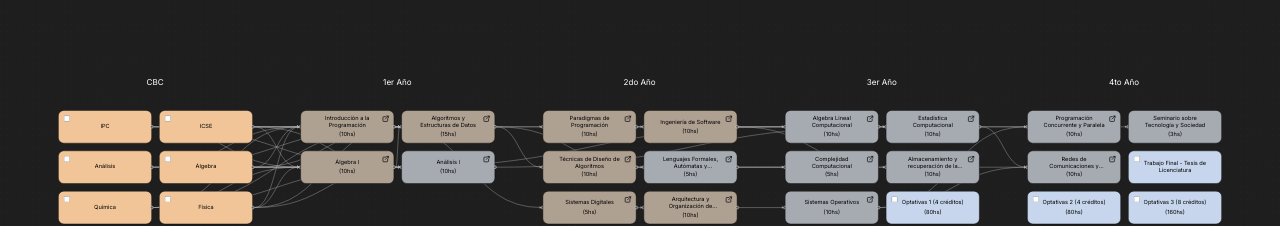
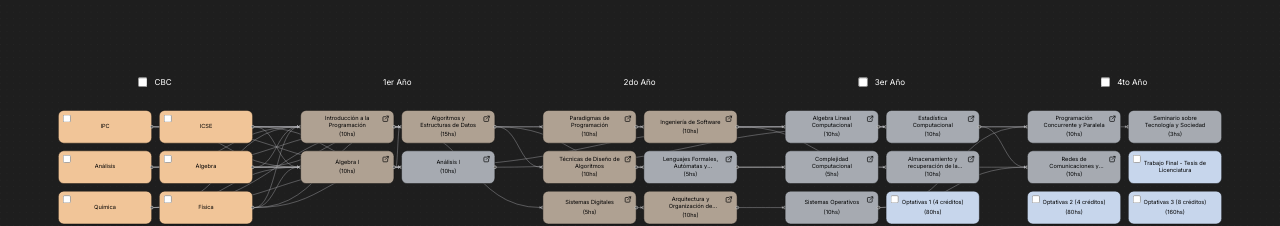
Before and after one commit to NicoHalpe/PlanesDeEstudio, a React (Vite) app: page / in a window 1280 px wide. Shown: the part 253-479 px from the top of the page. Built offline with nearby package versions, Linux system fonts and the light colour scheme.

Commit message:
feat: complete full year

```diff
--- a/src/components/CourseNode.tsx
+++ b/src/components/CourseNode.tsx
@@ -70,7 +70,7 @@ function CourseNode({ data, id }: NodeProps) {
 							position: "absolute",
 							left: 10,
 							top: 10,
-							scale: "1.2",
+							scale: "1.5",
 						}}
 					/>
 				)}
--- a/src/components/YearNode.tsx
+++ b/src/components/YearNode.tsx
@@ -1,4 +1,5 @@
 import { NodeProps } from "react-flow-renderer";
+import { Materia } from "../types/Plan";
 
 function YearNode({ data }: NodeProps) {
 	return (
@@ -17,8 +18,26 @@ function YearNode({ data }: NodeProps) {
 					border: "0px solid #000",
 					fontFamily: '"Inter", sans-serif',
 					fontSize: "20px",
+					gap: 20,
 				}}
 			>
+				{data.materias.some((m: Materia) => m.data.enabled) && (
+					<input
+						className="noclick"
+						type="checkbox"
+						onChange={(e) =>
+							data.materias.forEach((m: Materia) => {
+								if (m.data.enabled) m.data.onCheck?.(e, m.id);
+							})
+						}
+						checked={data.materias.every((m: Materia) => m.data.done)}
+						style={{
+							scale: "1.8",
+						}}
+						onClick={(e) => e.stopPropagation()}
+					/>
+				)}
+
 				{data.label}
 			</div>
 		</>
--- a/src/constants.ts
+++ b/src/constants.ts
@@ -92,6 +92,7 @@ const parsePlans = (
 				type: "year",
 				data: {
 					label: year,
+					materias: parsedPlan.filter((materia) => materia.data.year === year),
 				},
 				position: { x: 150 + 600 * i, y: 0 },
 			});
--- a/src/pages/Plan/Plan.tsx
+++ b/src/pages/Plan/Plan.tsx
@@ -14,12 +14,7 @@ import YearNode from "../../components/YearNode";
 import { parsePlans, defaultPlans } from "../../constants";
 import { toPng } from "html-to-image";
 import { Materia, Plan, Year } from "../../types/Plan";
-import {
-	ActionIcon,
-	Box,
-	Select,
-	Text,
-} from "@mantine/core";
+import { ActionIcon, Box, Select, Text } from "@mantine/core";
 import { useNavigate, useSearchParams } from "react-router-dom";
 import { useLocalStorage } from "@mantine/hooks";
 import { IconPencil, IconReload } from "@tabler/icons-react";
@@ -570,6 +565,22 @@ function PlanPage(): ReactElement {
 									onCheck: handleNodeCheck,
 								},
 							};
+						} else if (node.type === "year") {
+							return {
+								...node,
+								data: {
+									...node.data,
+									materias: node.data.materias.map((materia: Materia) => {
+										return {
+											...materia,
+											data: {
+												...materia.data,
+												onCheck: handleNodeCheck,
+											},
+										};
+									}),
+								},
+							};
 						}
 						return node;
 					}),
```
